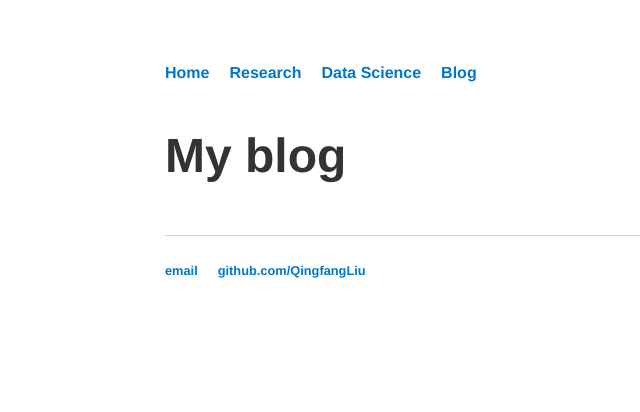
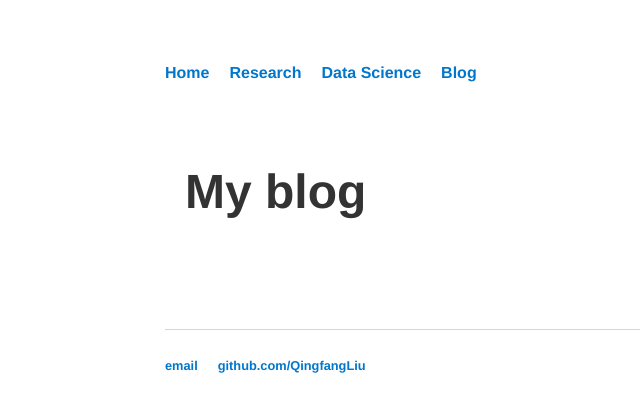
Before and after one commit to QingfangLiu/qingfangliu.github.io, a Jekyll site: the page built from blog/index.html, in a window 1280 px wide. Shown: the top 412 px of the page, without its empty margins (27-667 px from the left). Built offline with Jekyll 4.4.1, drawn with Linux system fonts in a browser that asks for light colours.

Commit message:
update main

```diff
--- a/css/main.css
+++ b/css/main.css
@@ -101,3 +101,9 @@
   font-size: 1.2em;
   line-height: 1.6;
 }
+
+.container {
+    max-width: 900px;
+    margin: 0 auto;
+    padding: 20px;
+}
--- a/index.html
+++ b/index.html
@@ -30,7 +30,7 @@
   </ul>
 
   <p>
-    You can read more about my ongoing and past research projects on the <a href="/Research">Research</a> page.
+    You can read my ongoing and past research projects on the <a href="/Research">Research</a> page.
   </p>
 
   <p><strong>Let’s connect!</strong> I'm always open to collaboration and discussion.</p>
```
